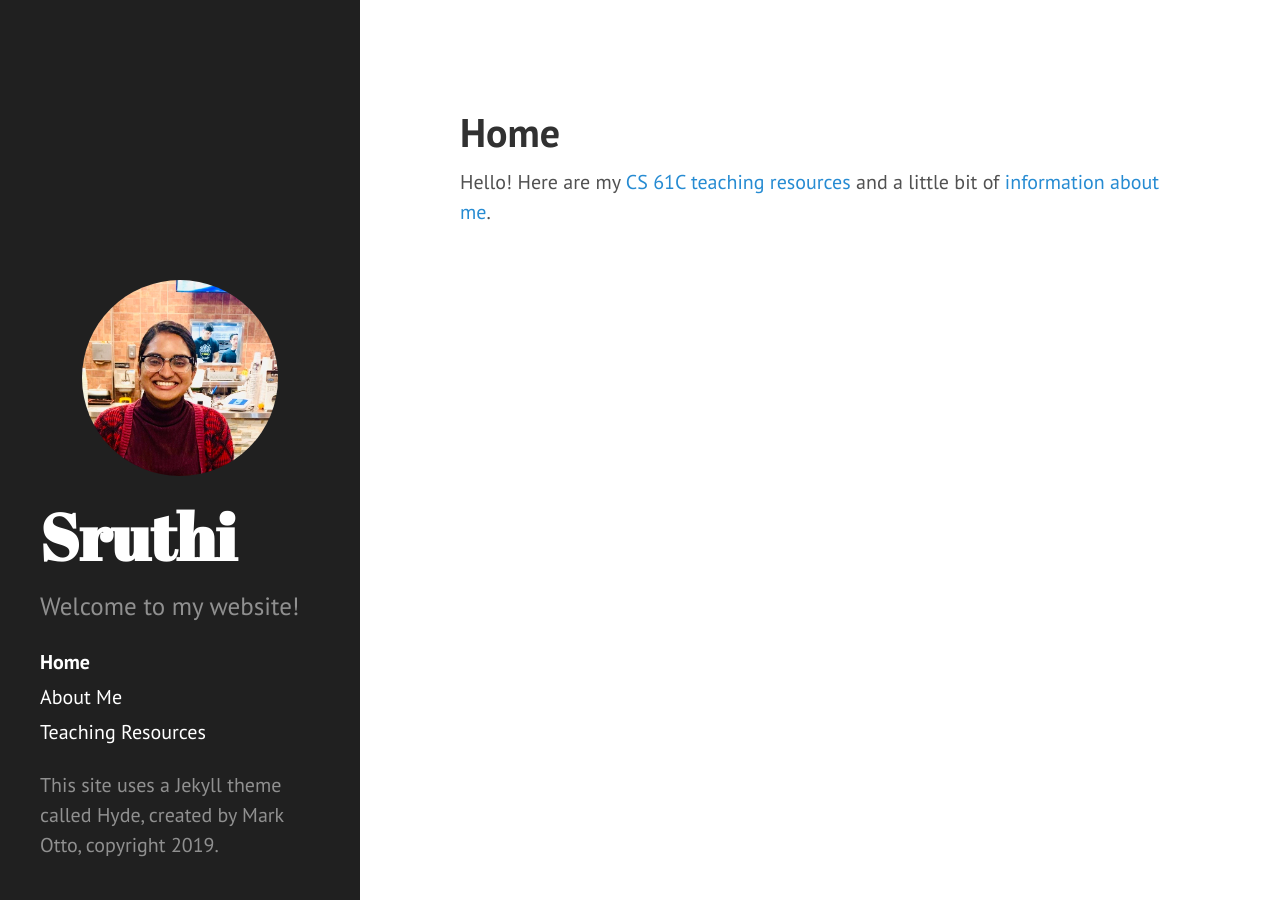
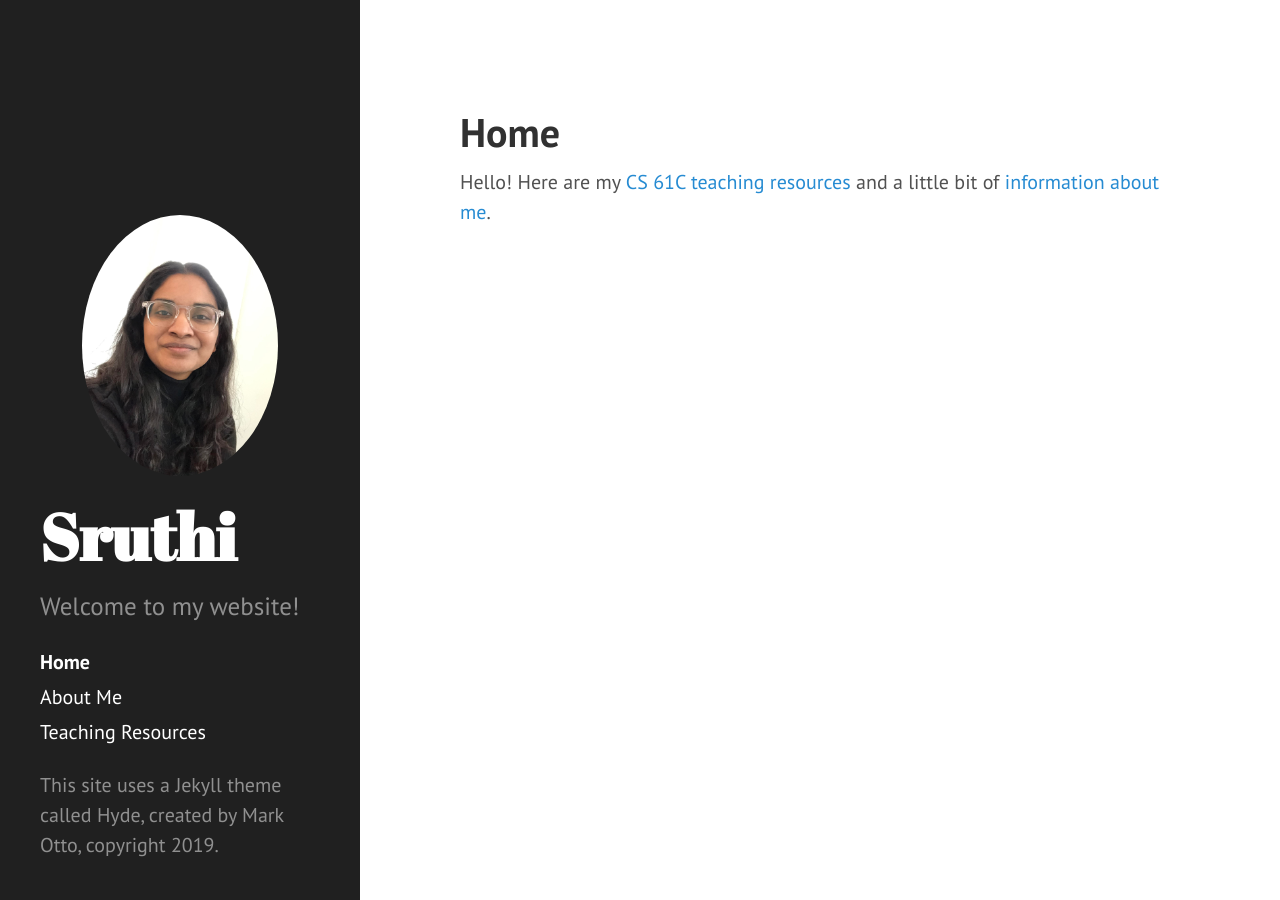
Before and after one commit to sruthiveeragandham/sruthiveeragandham.github.io, a Jekyll site: the page built from index.html, in a window 1280 px wide. Built offline with Jekyll 4.4.1, drawn with Linux system fonts in a browser that asks for light colours; Markdown is read by kramdown in place of the engine named in the settings; the list of posts is cut into pages by our own code.

Commit message:
Add new picture / alt text

```diff
--- a/_includes/sidebar.html
+++ b/_includes/sidebar.html
@@ -8,7 +8,7 @@
       }
 </style>
 <div align="center">
-<img src="https://sruthiveeragandham.github.io/public/IMG_0931.JPG" alt="A picture of me (Sruthi) at a restaurant, taken by my friend Catherine Han!" class="circular--square"/>
+<img src="https://sruthiveeragandham.github.io/public/headshot.jpg" alt="A picture of me (Sruthi) smiling, wearing a black turtleneck and clear glasses!" class="circular--square"/>
 </div>
 
     <div class="sidebar-about">
```
